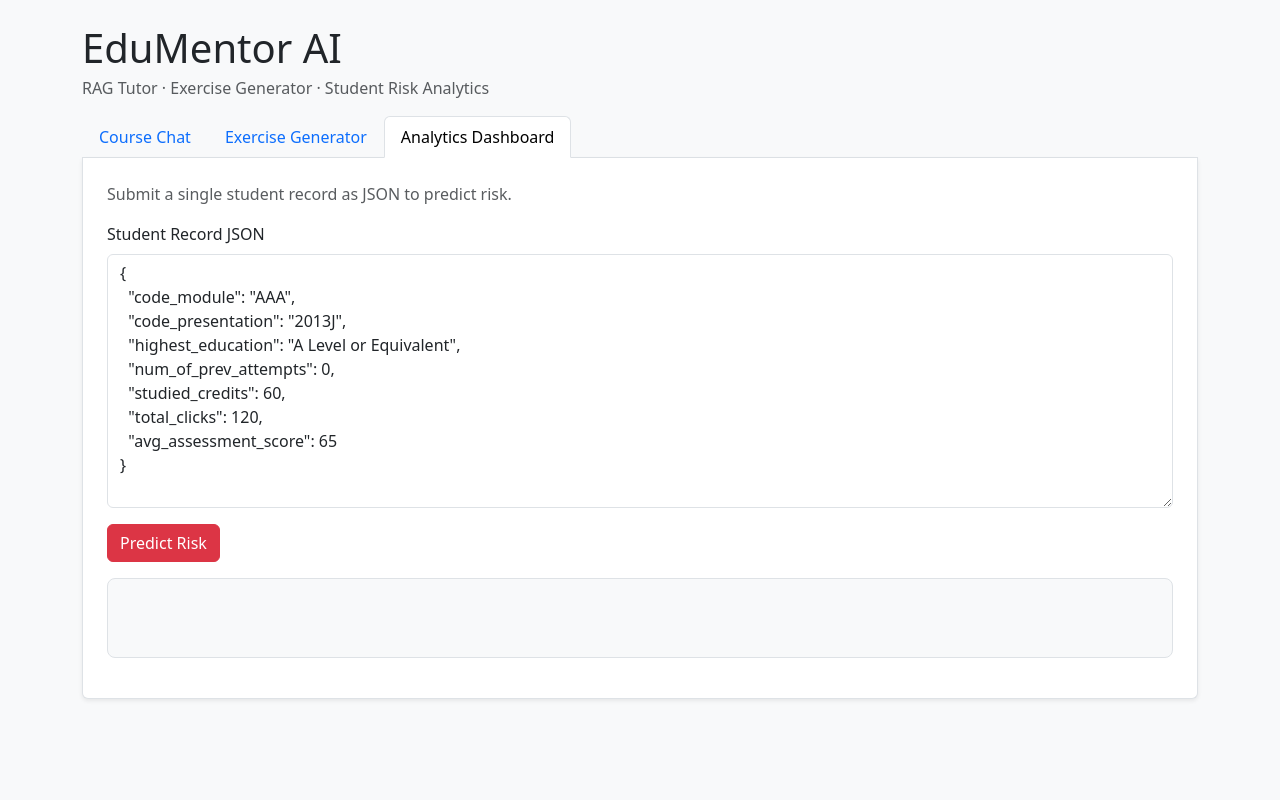
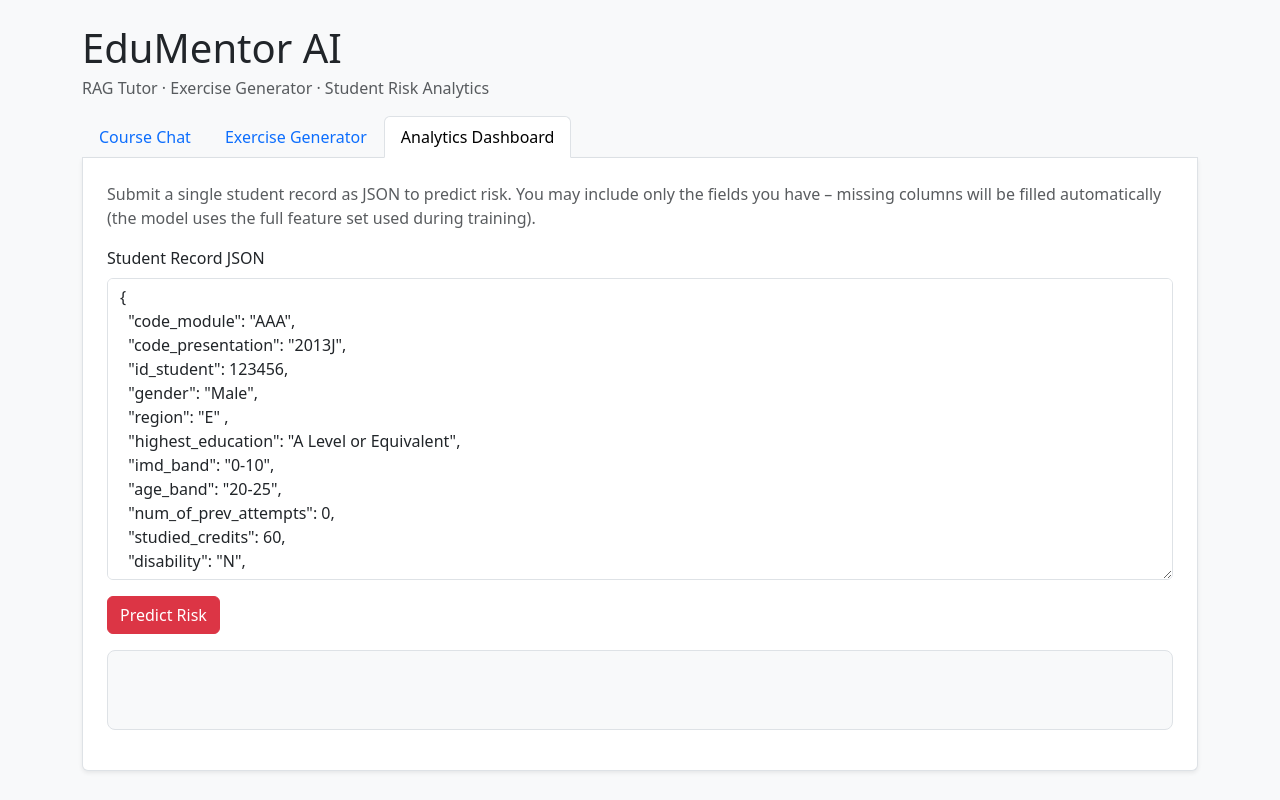
Before and after one commit to HoussamCS/EduMentor-AI, a Flask app: page / in a window 1280 px wide, after a click on "Analytics Dashboard". Run offline with Flask 3, Linux system fonts and the light colour scheme.

Commit message:
Improved error handling

```diff
--- a/templates/index.html
+++ b/templates/index.html
@@ -108,17 +108,34 @@
       </div>
 
       <div class="tab-pane fade" id="analytics-tab-pane">
-        <p class="text-muted">Submit a single student record as JSON to predict risk.</p>
+        <p class="text-muted">
+          Submit a single student record as JSON to predict risk. You may include
+          only the fields you have – missing columns will be filled automatically
+          (the model uses the full feature set used during training).
+        </p>
         <div class="mb-3">
           <label class="form-label">Student Record JSON</label>
-          <textarea id="riskJson" class="form-control" rows="10">{
+          <textarea id="riskJson" class="form-control" rows="12">{
   "code_module": "AAA",
   "code_presentation": "2013J",
+  "id_student": 123456,
+  "gender": "Male",
+  "region": "E" ,
   "highest_education": "A Level or Equivalent",
+  "imd_band": "0-10",
+  "age_band": "20-25",
   "num_of_prev_attempts": 0,
   "studied_credits": 60,
+  "disability": "N",
+  "final_result": "Pass",
+  "registration_day": 1,
+  "unregister_day": 0,
+  "avg_assessment_score": 65,
+  "submitted_assessments": 3,
+  "avg_assessment_weight": 50,
   "total_clicks": 120,
-  "avg_assessment_score": 65
+  "avg_clicks_per_event": 5,
+  "activity_events": 200
 }</textarea>
         </div>
         <button id="riskBtn" class="btn btn-danger">Predict Risk</button>
```
Also changed, not shown: scripts/debug_predict.py (added, +28 -0 lines), src/ml/predict.py (+15 -0 lines).
